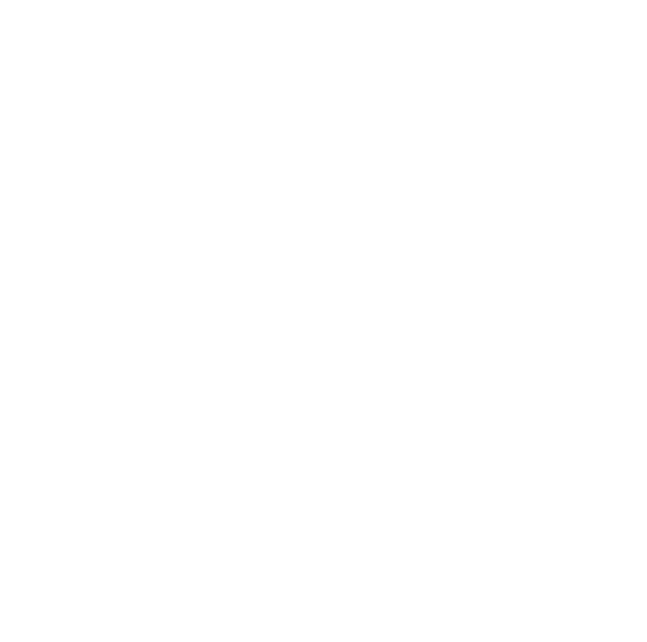
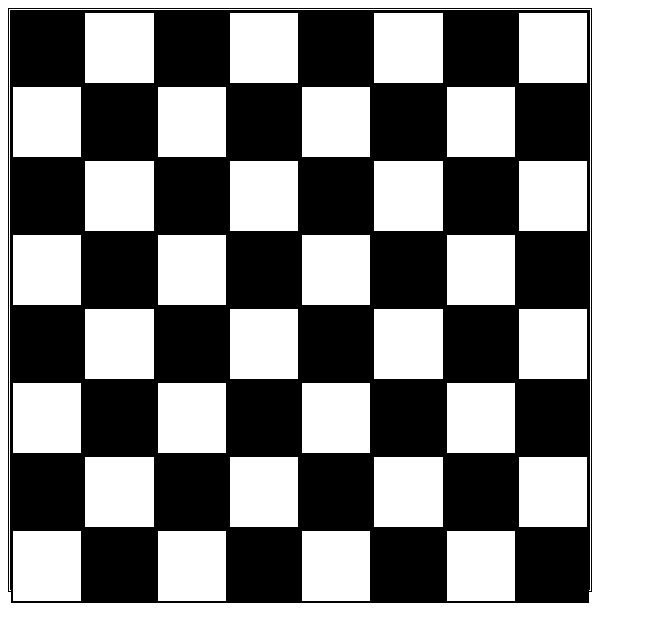
Before and after one commit to agamrai0123/ScalerQuestions-ChessBoard, a plain HTML site: page ChessBoard/index.html in a window 1280 px wide. Shown: the whole page, without its empty margins (0-647 px from the left). Drawn offline with Linux system fonts and the light colour scheme.

Commit message:
BASIC CHESS

```diff
--- a/ChessBoard/index.html
+++ b/ChessBoard/index.html
@@ -3,9 +3,96 @@
 <head>
     <meta charset="UTF-8">
     <meta name="viewport" content="width=device-width, initial-scale=1.0">
-    <title>Document</title>
+    <title>ChessBoard</title>
+    <link rel="stylesheet" href="styles.css">
 </head>
 <body>
+    <div class="board">
+        <div class="row" id="r1">
+            <div class="checkbox" id="1" style="background-color: black;"></div>
+            <div class="checkbox" id="2" style="background-color: white;"></div>
+            <div class="checkbox" id="3" style="background-color: black;"></div>
+            <div class="checkbox" id="4" style="background-color: white;"></div>
+            <div class="checkbox" id="5" style="background-color: black;"></div>
+            <div class="checkbox" id="6" style="background-color: white;"></div>
+            <div class="checkbox" id="7" style="background-color: black;"></div>
+            <div class="checkbox" id="8" style="background-color: white;"></div>
+        </div>
+        <div class="row" id="r2">
+            <div class="checkbox" id="9" style="background-color: white;"></div>
+            <div class="checkbox" id="10" style="background-color: black;"></div>
+            <div class="checkbox" id="11" style="background-color: white;"></div>
+            <div class="checkbox" id="12" style="background-color: black;"></div>
+            <div class="checkbox" id="13" style="background-color: white;"></div>
+            <div class="checkbox" id="14" style="background-color: black;"></div>
+            <div class="checkbox" id="15" style="background-color: white;"></div>
+            <div class="checkbox" id="16" style="background-color: black;"></div>
+        </div>
+        <div class="row" id="r3">
+            <div class="checkbox" id="17" style="background-color: black;"></div>
+            <div class="checkbox" id="18" style="background-color: white;"></div>
+            <div class="checkbox" id="19" style="background-color: black;"></div>
+            <div class="checkbox" id="20" style="background-color: white;"></div>
+            <div class="checkbox" id="21" style="background-color: black;"></div>
+            <div class="checkbox" id="22" style="background-color: white;"></div>
+            <div class="checkbox" id="23" style="background-color: black;"></div>
+            <div class="checkbox" id="24" style="background-color: white;"></div>
+        </div>
+        <div class="row" id="r4">
+            <div class="checkbox" id="25" style="background-color: white;"></div>
+            <div class="checkbox" id="26" style="background-color: black;"></div>
+            <div class="checkbox" id="27" style="background-color: white;"></div>
+            <div class="checkbox" id="28" style="background-color: black;"></div>
+            <div class="checkbox" id="29" style="background-color: white;"></div>
+            <div class="checkbox" id="30" style="background-color: black;"></div>
+            <div class="checkbox" id="31" style="background-color: white;"></div>
+            <div class="checkbox" id="32" style="background-color: black;"></div>
+        </div>
+        <div class="row" id="r5">
+            <div class="checkbox" id="33" style="background-color: black;"></div>
+            <div class="checkbox" id="34" style="background-color: white;"></div>
+            <div class="checkbox" id="35" style="background-color: black;"></div>
+            <div class="checkbox" id="36" style="background-color: white;"></div>
+            <div class="checkbox" id="37" style="background-color: black;"></div>
+            <div class="checkbox" id="38" style="background-color: white;"></div>
+            <div class="checkbox" id="39" style="background-color: black;"></div>
+            <div class="checkbox" id="40" style="background-color: white;"></div>
+        </div>
+        <div class="row" id="r6">
+            <div class="checkbox" id="41" style="background-color: white;"></div>
+            <div class="checkbox" id="42" style="background-color: black;"></div>
+            <div class="checkbox" id="43" style="background-color: white;"></div>
+            <div class="checkbox" id="44" style="background-color: black;"></div>
+            <div class="checkbox" id="45" style="background-color: white;"></div>
+            <div class="checkbox" id="46" style="background-color: black;"></div>
+            <div class="checkbox" id="47" style="background-color: white;"></div>
+            <div class="checkbox" id="48" style="background-color: black;"></div>
+        </div>
+        <div class="row" id="r7">
+            <div class="checkbox" id="49" style="background-color: black;"></div>
+            <div class="checkbox" id="50" style="background-color: white;"></div>
+            <div class="checkbox" id="51" style="background-color: black;"></div>
+            <div class="checkbox" id="52" style="background-color: white;"></div>
+            <div class="checkbox" id="53" style="background-color: black;"></div>
+            <div class="checkbox" id="54" style="background-color: white;"></div>
+            <div class="checkbox" id="55" style="background-color: black;"></div>
+            <div class="checkbox" id="56" style="background-color: white;"></div>
+        </div>
+        <div class="row" id="r8">
+            <div class="checkbox" id="57" style="background-color: white;"></div>
+            <div class="checkbox" id="58" style="background-color: black;"></div>
+            <div class="checkbox" id="59" style="background-color: white;"></div>
+            <div class="checkbox" id="60" style="background-color: black;"></div>
+            <div class="checkbox" id="61" style="background-color: white;"></div>
+            <div class="checkbox" id="62" style="background-color: black;"></div>
+            <div class="checkbox" id="63" style="background-color: white;"></div>
+            <div class="checkbox" id="64" style="background-color: black;"></div>
+        </div>
+    </div>
 
+
+    <script src="./script.js">
+
+    </script>
 </body>
 </html>
--- /dev/null
+++ b/ChessBoard/script.js
@@ -0,0 +1,89 @@
+// Write your solution here
+const board = document.querySelector("div.board");
+const row = board.querySelectorAll("div.row");
+
+let r = 0;
+let c = 0;
+
+board.addEventListener("click", getRC);
+
+function getRC(e){
+    let n = parseInt(e.target.id, 10);
+    //reset(n);
+    r = Math.floor( (n-1) / 8 ) + 1;
+    c = ( (n-1) % 8 ) + 1;
+    console.log(r,c);
+    mainDiag(r,c);
+    counterDiag(r,c);
+}
+
+function paintRed(n){
+    console.log(n);
+        let nid = document.getElementById(n);
+        nid.style.backgroundColor="red";
+}
+
+function paintRed(row,col){
+        let num = (8 * (row-1)) + col;
+        let nid = document.getElementById(num);
+        nid.style.backgroundColor="red";
+}
+
+function mainDiag(row,col){
+    console.log("main");
+    let startRow = row - Math.min(row, col) + 1;
+    let startCol = col - Math.min(row, col) + 1;
+    while (startRow <= 8 && startCol <= 8) {
+        paintRed(startRow,startCol);
+        console.log(startRow,startCol);
+        startRow++;
+        startCol++;
+    }
+}
+function counterDiag(row, col) {
+    console.log("counter");
+    let startRow = row + Math.min(8 - row, col);
+    let startCol = col - Math.min(8 - row, col);
+    if(startCol === 0){
+        startRow--;
+        startCol++;
+    }
+    while (startRow >= 1 && startCol <= 8) {
+        paintRed(startRow, startCol);
+        console.log(startRow, startCol);
+        startRow--;
+        startCol++;
+    }
+}
+
+// var divElements = document.querySelectorAll('div.checkbox');
+// divElements.forEach(function(divElement) {
+//     divElement.textContent = divElement.id;
+// });
+
+// function reset(){
+//     for(let i = 1; i < 65 ; i++){
+//         console.log(i);
+//         document.getElementById(i).reset();
+//     }
+// }
+
+// function mainDiag(n){
+//     //let num = (8 * (row-1)) + col;
+//     let temp = n+9;
+//     while(temp !== n){
+//         console.log(temp);
+//         paintRed(temp);
+//         temp = (temp + 9) % n;
+//     }
+// }
+
+// function counterDiag(row, col){
+//     let sum = row + col;
+//     let i = 1;
+//     while(sum - i > 0){
+//         paintRed(i, sum-i);
+//         console.log(i, sum-i);
+//         i++;
+//     }
+// }
--- /dev/null
+++ b/ChessBoard/styles.css
@@ -0,0 +1,20 @@
+div.board {
+    border-style: double;
+    height: 578px;
+    width: 578px;
+}
+
+div.row {
+    display: flex;
+}
+
+div.checkbox {
+    height: 70px;
+    width: 70px;
+    border: 2px solid black;
+    display: flex;
+    justify-content: center;
+    align-items: center;
+    text-align: center;
+    color: red;
+}
```
